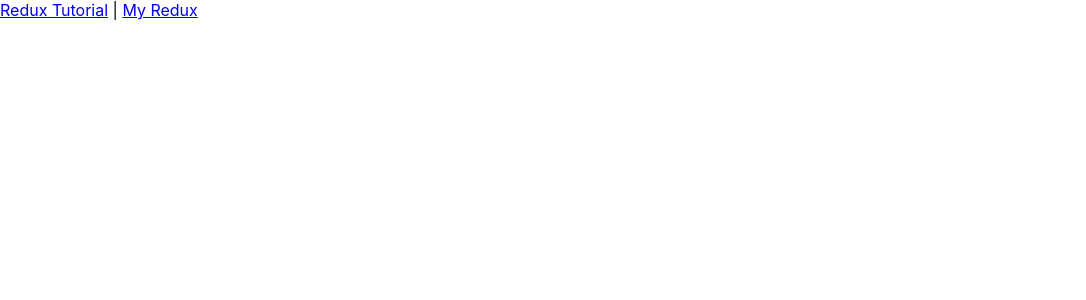
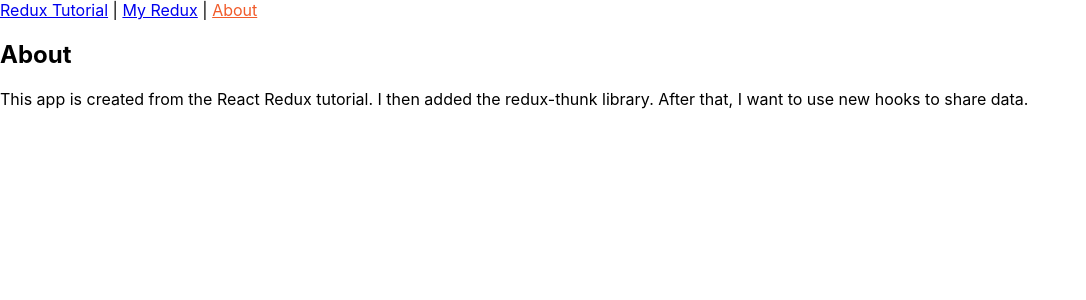
Before and after one commit to cody-ng/react-redux-tutorial, a React (Create React App) app: page /about in a window 1280 px wide. Shown: the top 300 px of the page, without its empty margins (0-1086 px from the left). Built offline with nearby package versions, Linux system fonts and the light colour scheme.

Commit message:
Added skeleton code for my-redux-page

```diff
--- a/src/App.js
+++ b/src/App.js
@@ -2,7 +2,8 @@ import React from "react";
 import { Route, Switch } from "react-router-dom";
 
 import HomePage from "./tutorial/homePage";
-import Header from "./components/common/header";
+import { Header, AboutPage, PageNotFound } from "./components/common";
+import { HomePage as MyReduxHomePage } from "./components/my-redux";
 
 function App() {
   return (
@@ -10,9 +11,9 @@ function App() {
       <Header />
       <Switch>
         <Route exact path="/" component={HomePage} />
-        {/* <Route path="/about" component={AboutPage} />
-        <Route path="/courses" component={CoursesPage} />
-        <Route component={PageNotFound} /> */}
+        <Route path="/about" component={AboutPage} />
+        <Route path="/my-redux" component={MyReduxHomePage} />
+        <Route component={PageNotFound} />
       </Switch>
     </div>
   );
--- /dev/null
+++ b/src/components/common/AboutPage.js
@@ -0,0 +1,13 @@
+import React from "react";
+
+const AboutPage = () => (
+  <div>
+    <h2>About</h2>
+    <p>
+      This app is created from the React Redux tutorial. I then added the
+      redux-thunk library. After that, I want to use new hooks to share data.
+    </p>
+  </div>
+);
+
+export default AboutPage;
--- /dev/null
+++ b/src/components/common/PageNotFound.js
@@ -0,0 +1,5 @@
+import React from "react";
+
+const PageNotFound = () => <h1>Page is not found.</h1>;
+
+export default PageNotFound;
--- a/src/components/common/header.js
+++ b/src/components/common/header.js
@@ -12,6 +12,10 @@ const Header = () => {
       <NavLink to="/my-redux" activeStyle={activeStyle}>
         My Redux
       </NavLink>
+      {" | "}
+      <NavLink to="/about" activeStyle={activeStyle}>
+        About
+      </NavLink>
     </nav>
   );
 };
--- /dev/null
+++ b/src/components/common/index.js
@@ -0,0 +1,8 @@
+import AboutPage from "./AboutPage";
+import Header from "./Header";
+import PageNotFound from "./PageNotFound";
+
+// Use "named" export instead of "default" export to allow the following import syntax
+// import { Header, AboutPage, PageNotFound } from "./components/common";
+
+export { AboutPage, Header, PageNotFound };
--- /dev/null
+++ b/src/components/my-redux/HomePage.js
@@ -0,0 +1,9 @@
+import React from "react";
+
+class HomePage extends React.Component {
+  render() {
+    return <h2>Home</h2>;
+  }
+}
+
+export default HomePage;
--- /dev/null
+++ b/src/components/my-redux/index.js
@@ -0,0 +1,6 @@
+import HomePage from "./HomePage";
+
+// Use "named" export instead of "default" export to allow the following import syntax
+// import { CoursesPage } from "./components/my-redux";
+
+export { HomePage };
```
